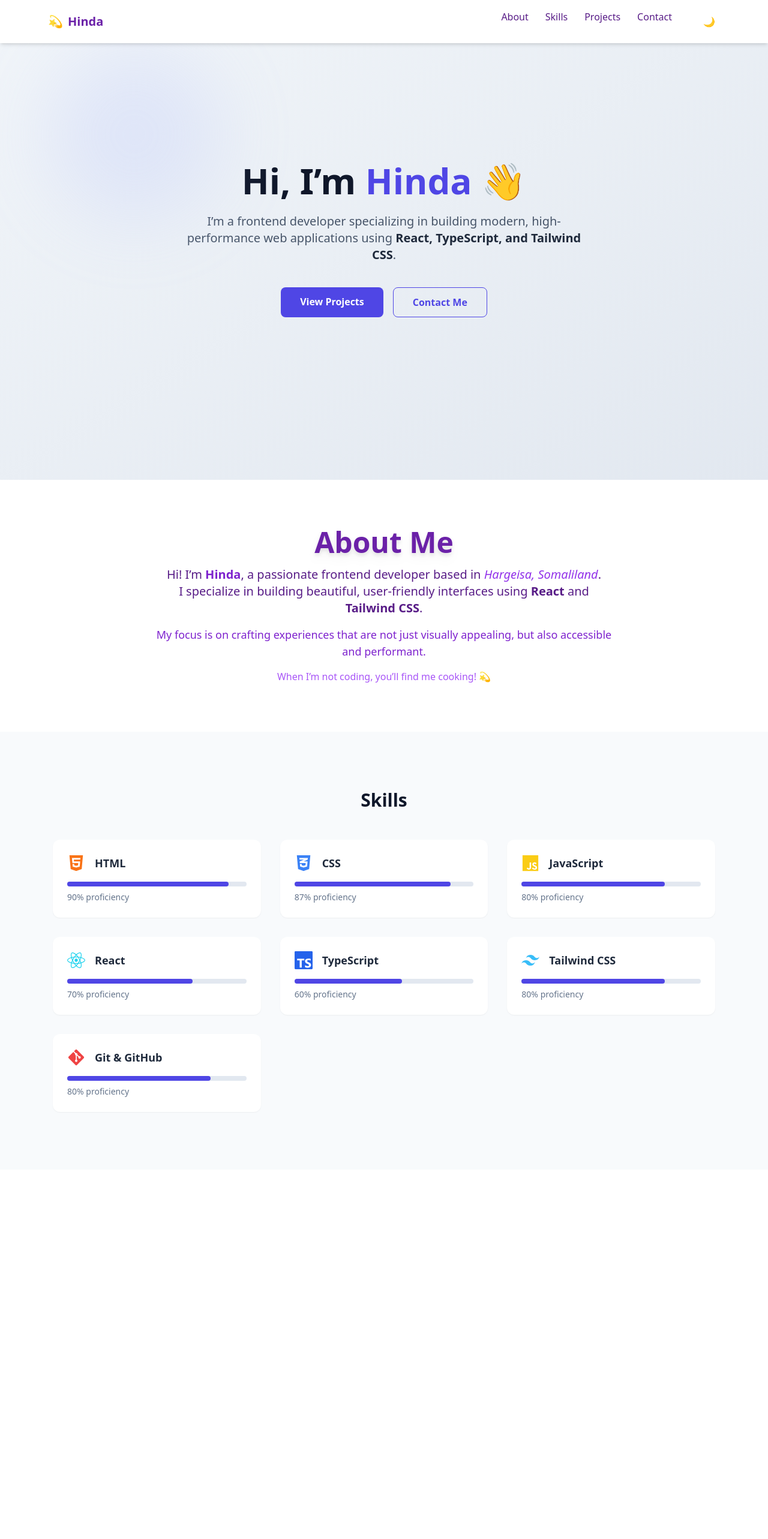
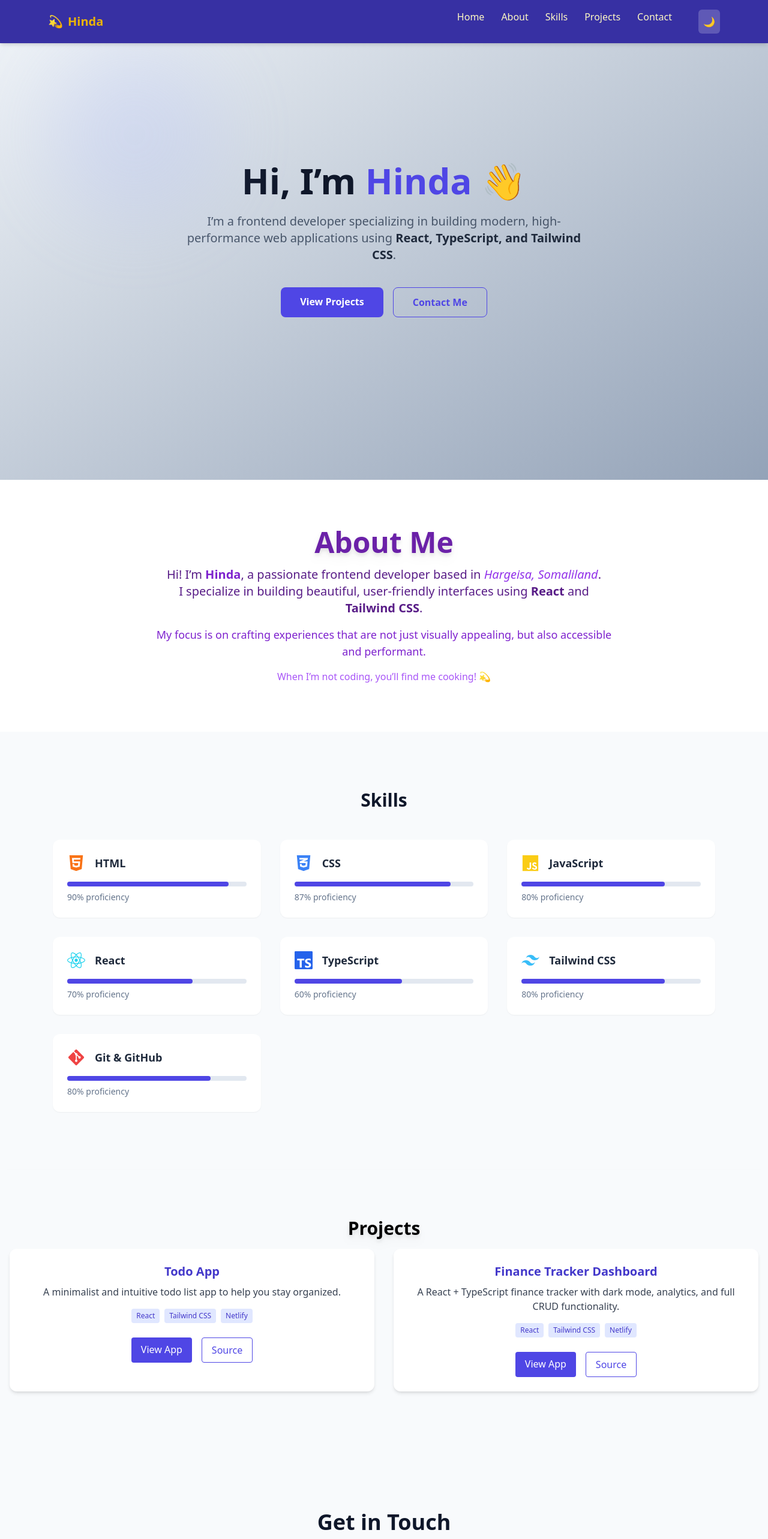
Before and after one commit to Hinda213/hindas-portfolio, a React (Vite) app: page / in a window 1280 px wide. Shown: the top 2566 px of the page at 60% size. Before the commit the page ends 1950 px from the top, so only its background shows below. Built offline with nearby package versions, Linux system fonts and the light colour scheme.

Commit message:
I have added Finance tracker project and contact info

```diff
--- a/package.json
+++ b/package.json
@@ -4,7 +4,7 @@
   "version": "0.0.0",
   "type": "module",
   "scripts": {
-    "dev": "vite",
+    "dev": "vite --open --port 5000",
     "build": "tsc -b && vite build",
     "lint": "eslint .",
     "preview": "vite preview"
--- a/src/App.tsx
+++ b/src/App.tsx
@@ -3,14 +3,25 @@ import Hero from "./components/Hero";
 import Navbar from "./components/Navbar";
 import Skills from "./components/Skills";
 import About from "./components/About";
+import Contact from "./components/Contact";
+import Footer from "./components/Footer";
+import Projects from "./components/Projects";
 
 function App() {
-  return <>
-  <Navbar/>
-  <Hero/>
-  <About/>
-  <Skills/>
-  </>;
+  return (
+    <>
+      <Navbar />
+      <main>
+        <Hero />
+        <About />
+        <Skills />
+        <Projects/>
+        <Contact />
+      </main>
+
+      <Footer />
+    </>
+  );
 }
 
 export default App;
--- a/src/components/Contact.tsx
+++ b/src/components/Contact.tsx
@@ -0,0 +1,59 @@
+export default function Contact() {
+  return (
+    <section
+      id="contact"
+      className="min-h-screen flex items-center justify-center bg-slate-50 dark:bg-slate-900 transition-colors px-4"
+    >
+      <div className="w-full max-w-4xl  text-center">
+        <h2 className="text-4xl font-bold text-slate-900 dark:text-white mb-4">
+          Get in Touch
+        </h2>
+
+        <p className="text-slate-600 dark:text-slate 400 mb-12">
+          Have a project, idea, or just want to say hi? let's talk.
+        </p>
+
+        <div className= "bg-white dark:bg-slate-800 rounded-2xl shadow-lg p-8 max-w-xl mx-auto">
+
+      <form
+          name="contact"
+          method="POST"
+          data-netlify="true"
+          action="/thanks"
+          className="space-y-6"
+        >
+        <input type="hidden" name="form-name" value="contact" />
+        <input
+          type="text"
+          name="name"
+          placeholder="Your Name"
+          className="w-full px-4 py-3 border rounded-lg border-slate-300 dark:border-slate-600 bg-transparent text-slate-900 dark:text-white focus:outline-none focus:ring-2 focus:ring-indigo-500"
+          required
+        />
+        <input
+          type="email"
+          name="email"
+          placeholder="Your Email"
+          className="w-full px-4 py-3 rounded-lg border border-slate-300 dark:border-slate-600 bg-transparent text-slate-900 dark:text-white focus:outline-none focus:ring-2 focus:ring-indigo-500"
+          required
+        />
+        <textarea
+          name="message"
+          placeholder="Your Message"
+          rows={4}
+          className="w-full px-4 py-3 rounded-lg border border-slate-300 dark:border-slate-600 bg-transparent text-slate-900 dark:text-white focus:outline-none focus:ring-2 focus:ring-indigo-500"
+          required
+        />
+        <button
+          type="submit"
+          className="w-full py-3 bg-indigo-600 text-white font-semibold rounded-lg hover:bg-indigo-700 transition"
+        >
+          Send Message
+        </button>
+    </form>
+
+        </div>
+      </div>
+    </section>
+  );
+}
--- /dev/null
+++ b/src/components/Footer.tsx
@@ -0,0 +1,47 @@
+import { FaGithub, FaLinkedin, FaEnvelope } from "react-icons/fa";
+
+
+export default function Footer(){
+     const year = new Date().getFullYear();
+
+
+    return (
+      <footer className="w-full bg-slate-100 dark:bg-slate-900 border-t border-slate-200 dark:border-slate-700">
+        <div className="max-w-6xl mx-auto px-6 py-6 flex flex-col sm:flex-row items-center justify-between gap-4 text-sm text-slate-600 dark:text-slate-400">
+          <p>
+            © {year}{" "}
+            <span className="font-semibold text-slate-800 dark:text-slate-200">
+              Hinda
+            </span>{" "}
+          </p>
+
+          <div className="flex gap-4">
+            <a
+              href="https://github.com/Hinda213"
+              target="_blank"
+              rel="noreferrer"
+              className="hover:text-indigo-600 transition"
+            >
+              <FaGithub/>
+            </a>
+
+            <a href="https://linkedin.com/in/hinda-mohamoud"
+            target="_blank"
+            rel="noreferrer"
+            className="hover:text-indigo-600 transition"
+            >
+            <FaLinkedin/>
+            </a>
+
+            <a
+            href="#contact"
+            className="hober:text-indigo-600 transition"
+            >
+              <FaEnvelope/>
+            </a>
+
+          </div>
+        </div>
+      </footer>
+    );
+}
--- a/src/components/Hero.tsx
+++ b/src/components/Hero.tsx
@@ -4,7 +4,7 @@ const Hero = () => {
   return (
     <section
     id="hero"
-    className="relative min-h-screen flex items-center bg-gradient-to-br from-slate-100 to-slate-200">
+    className="relative min-h-screen flex items-center bg-gradient-to-br from-slate-100 to-slate-400 dark:from-slate-500 dark:to-slate-700">
       <div className="absolute top-20 left-20 w-72 h-72 bg-indigo-300 rounded-full blur-3xl opacity-20"></div>
       <div className="max-w-6xl mx-auto px-6 text-center">
         {/* Name */}
@@ -12,7 +12,7 @@ const Hero = () => {
           initial={{ opacity: 0, y: -40 }}
           animate={{ opacity: 1, y: 0 }}
           transition={{ duration: 0.8 }}
-          className="text-4xl md:text-6xl font-extrabold text-slate-900 mb-6"
+          className="text-4xl md:text-6xl font-extrabold text-slate-900 dark:text-slate-100 mb-6"
         >
           Hi, I’m <span className="text-indigo-600">Hinda</span> 👋
         </motion.h1>
@@ -22,11 +22,11 @@ const Hero = () => {
           initial={{ opacity: 0, y: 20 }}
           animate={{ opacity: 1, y: 0 }}
           transition={{ delay: 0.2, duration: 0.8 }}
-          className="text-lg md:text-xl text-slate-600 max-w-2xl mx-auto mb-10"
+          className="text-lg md:text-xl text-slate-600 dark:text-slate-200 max-w-2xl mx-auto mb-10"
         >
           I’m a frontend developer specializing in building modern,
           high-performance web applications using{" "}
-          <span className="font-semibold text-slate-800">
+          <span className="font-semibold text-slate-800 dark:text-slate-950">
             React, TypeScript, and Tailwind CSS
           </span>
           .
@@ -41,14 +41,14 @@ const Hero = () => {
         >
           <a
             href="#projects"
-            className="px-8 py-3 rounded-lg bg-indigo-600 text-white font-semibold hover:bg-indigo-700 transition"
+            className="px-8 py-3 rounded-lg bg-indigo-600 dark:bg-white text-white dark:text-indigo-600 dark:font-bold font-semibold hover:bg-indigo-700 transition"
           >
             View Projects
           </a>
 
           <a
             href="#contact"
-            className="px-8 py-3 rounded-lg border border-indigo-600 text-indigo-600 font-semibold hover:bg-indigo-50 transition"
+            className="px-8 py-3 rounded-lg border border-indigo-600 dark:border-indigo-200 text-indigo-600 dark:text-indigo-200 font-semibold hover:bg-indigo-50 transition"
           >
             Contact Me
           </a>
--- a/src/components/Navbar.tsx
+++ b/src/components/Navbar.tsx
@@ -3,7 +3,7 @@ import { useState } from "react";
 const Navbar = () => {
   const [open, setOpen] = useState(false);
   const [dark, setDark] = useState(
-    document.documentElement.classList.contains("dark")
+    document.documentElement.classList.contains("dark"),
   );
 
   const toggleDarkMode = () => {
@@ -19,30 +19,37 @@ const Navbar = () => {
   };
 
   return (
-    <nav className="fixed w-full bg-white dark:bg-purple-900 shadow-md z-50 text-purple-900 dark:text-white transition-colors">
+    <nav className="fixed w-full bg-indigo-800 dark:bg-indigo-950 shadow-md z-50 text-yellow-100 dark:text-white transition-colors">
       <div className="max-w-6xl mx-auto flex justify-between items-center p-4">
         <h1 className="flex items-center gap-2 text-xl font-bold">
-  <span role="img" aria-label="star">💫</span>
-  <span className="text-purple-800 dark:text-purple-200">Hinda</span>
-</h1>
+          <span role="img" aria-label="star">
+            💫
+          </span>
+          <span className="text-yellow-500 dark:text-purple-200">Hinda</span>
+        </h1>
         <ul className="hidden md:flex gap-7">
           <li>
-            <a href="#hero" className="hover:text-purple-700 dark:hover:text-purple-300 transition-colors">
+            <a href="#hero" className="hover:text-indigo-600 transition">
+              Home
+            </a>
+          </li>
+          <li>
+            <a href="#about" className="hover:text-indigo-600 transition">
               About
             </a>
           </li>
           <li>
-            <a href="#skills" className="hover:text-purple-700 dark:hover:text-purple-300 transition-colors">
+            <a href="#skills" className="hover:text-indigo-600 transition">
               Skills
             </a>
           </li>
           <li>
-            <a href="#projects" className="hover:text-purple-700 dark:hover:text-purple-300 transition-colors">
+            <a href="#projects" className="hover:text-indigo-600 transition">
               Projects
             </a>
           </li>
           <li>
-            <a href="#contact" className="hover:text-purple-700 dark:hover:text-purple-300 transition-colors">
+            <a href="#contact" className="hover:text-indigo-600 transition">
               Contact
             </a>
           </li>
@@ -63,7 +70,7 @@ const Navbar = () => {
       </div>
 
       {open && (
-        <ul className="flex flex-col gap-4 md:hidden bg-white dark:bg-slate-900 text-slate-800  dark:text-slate-100p-4 shadow-md transition-colors">
+        <ul className="flex flex-col gap-4 md:hidden bg-white dark:bg-slate-900 text-slate-800  dark:text-slate-100 p-4 shadow-md transition-colors">
           <li>
             <a href="#hero" onClick={() => setOpen(false)}>
               About
--- /dev/null
+++ b/src/components/ProjectCard.tsx
@@ -0,0 +1,47 @@
+type ProjectCardProps = {
+    title: string;
+    description: string;
+    tech: string[];
+    liveUrl: string;
+    githubUrl?: string;
+  };
+
+  const ProjectCard = ({
+    title,
+    description,
+    tech,
+    liveUrl,
+    githubUrl,
+  }: ProjectCardProps) => (
+    <div className="bg-white dark:bg-indigo-950 rounded-xl shadow-md hover:shadow-xl transition p-6 flex flex-col items-center text-center">
+      <h3 className="text-xl font-semibold text-indigo-700 dark:text-yellow-200 mb-2">{title}</h3>
+      <p className="text-gray-700 dark:text-gray-200 mb-4">{description}</p>
+      <div className="flex gap-2 justify-center flex-wrap mb-6">
+        {tech.map((t) => (
+          <span key={t} className="bg-indigo-100 text-indigo-700 px-2 py-1 rounded text-xs">{t}</span>
+        ))}
+      </div>
+      <div className="flex gap-4">
+        <a
+          href={liveUrl}
+          target="_blank"
+          rel="noopener noreferrer"
+          className="inline-block bg-indigo-600 hover:bg-indigo-700 text-white px-4 py-2 rounded transition"
+        >
+          View App
+        </a>
+        {githubUrl && (
+          <a
+            href={githubUrl}
+            target="_blank"
+            rel="noopener noreferrer"
+            className="inline-block border border-indigo-600 text-indigo-600 dark:text-yellow-200 dark:border-yellow-200 px-4 py-2 rounded hover:bg-indigo-50 dark:hover:bg-indigo-900 transition"
+          >
+            Source
+          </a>
+        )}
+      </div>
+    </div>
+  );
+
+  export default ProjectCard;
--- a/src/components/Projects.tsx
+++ b/src/components/Projects.tsx
@@ -0,0 +1,38 @@
+import ProjectCard from "./ProjectCard";
+
+const projects = [
+  {
+    title: "Todo App",
+    description: "A minimalist and intuitive todo list app to help you stay organized.",
+    tech: ["React", "Tailwind CSS", "Netlify"],
+    liveUrl: "https://todo-pro-hanuda.netlify.app/",
+    githubUrl: "https://github.com/Hinda213/todo-pro-hanuda",
+  },
+  {
+    title: "Finance Tracker Dashboard",
+    description: "A React + TypeScript finance tracker with dark mode, analytics, and full CRUD functionality.",
+    tech: ["React", "Tailwind CSS", "Netlify"],
+    liveUrl: "https://https://finance-tracker-crud.netlify.app//",
+    githubUrl: "https://github.com/Hinda213/Finance-Tracker",
+  },
+];
+
+
+const Projects = () => {
+  return (
+    <section id="projects" className="py-20 px-4 bg-slate-50 shadow-lg dark:bg-gray-700 transition-colors">
+      <div className="max-w-3xl mx-auto text-center">
+        <h2 className="text-4xl md:text-3xl font-bold mb-4 text-black dark:text-indigo-300 drop-shadow-lg">
+          Projects
+        </h2>
+      </div>
+      <div className="grid grid-cols-1 md:grid-cols-2 gap-8">
+        {projects.map((project) => (
+          <ProjectCard key={project.title} {...project} />
+        ))}
+      </div>
+    </section>
+  );
+};
+
+export default Projects;
```
Also changed, not shown: src/pages/thanks.html (added, +16 -0 lines), 1 other file (tests, documents, lock files or other folders).
